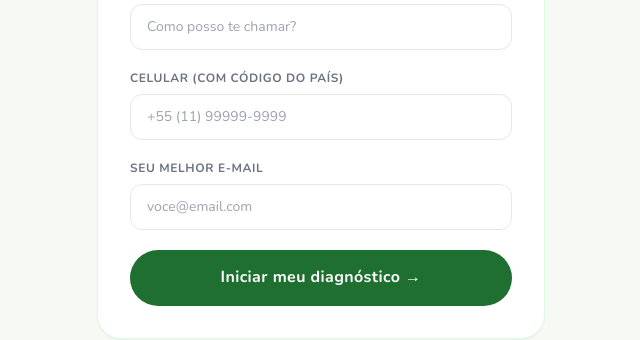
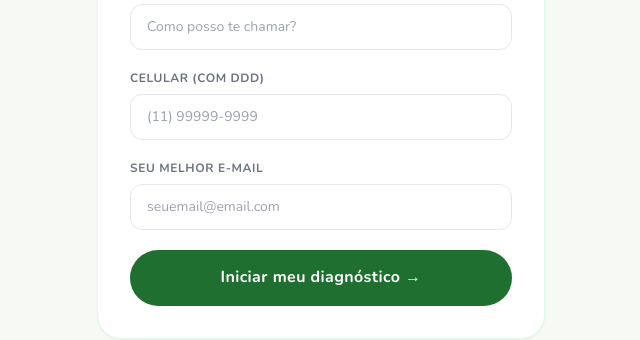
Before and after one commit to ZYONCursoseTerapias/raio-x-da-realidade, a React (Vite) app: page /registro in a window 1280 px wide. Shown: the part 352-692 px from the top of the page, without its empty margins (319-959 px from the left). Built offline with nearby package versions, Linux system fonts and the light colour scheme.

Commit message:
fix: celular com DDD e placeholder de email correto

```diff
--- a/src/pages/UserInfoPage.tsx
+++ b/src/pages/UserInfoPage.tsx
@@ -74,8 +74,8 @@ export default function UserInfoPage() {
           {/* Form */}
           <form onSubmit={handleSubmit} className="px-8 py-8 space-y-5">
             {field('Seu nome completo', nome, setNome, 'Como posso te chamar?', 'text', 'nome')}
-            {field('Celular (com código do país)', telefone, setTelefone, '+55 (11) 99999-9999', 'tel', 'telefone')}
-            {field('Seu melhor e-mail', email, setEmail, 'voce@email.com', 'email', 'email')}
+            {field('Celular (com DDD)', telefone, setTelefone, '(11) 99999-9999', 'tel', 'telefone')}
+            {field('Seu melhor e-mail', email, setEmail, 'seuemail@email.com', 'email', 'email')}
 
 
             <button type="submit" className="btn-primary w-full text-center">
```
